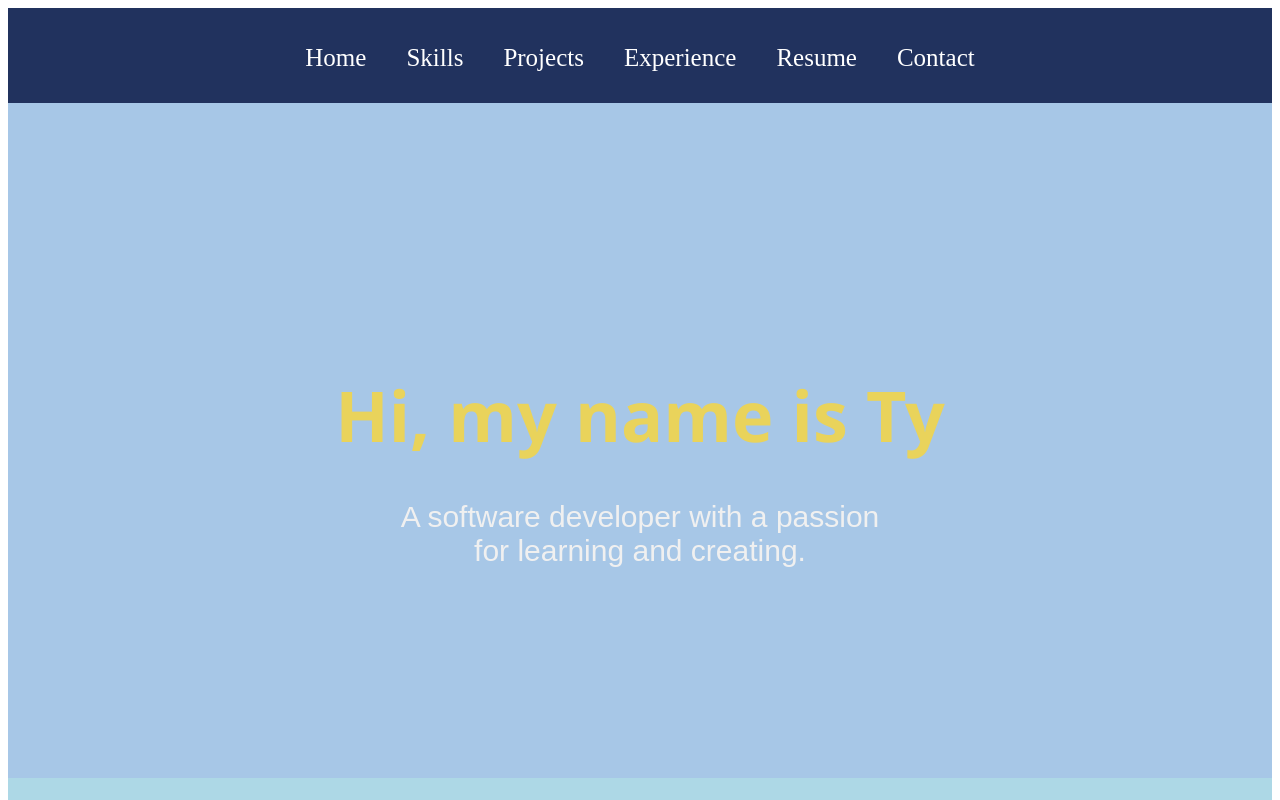
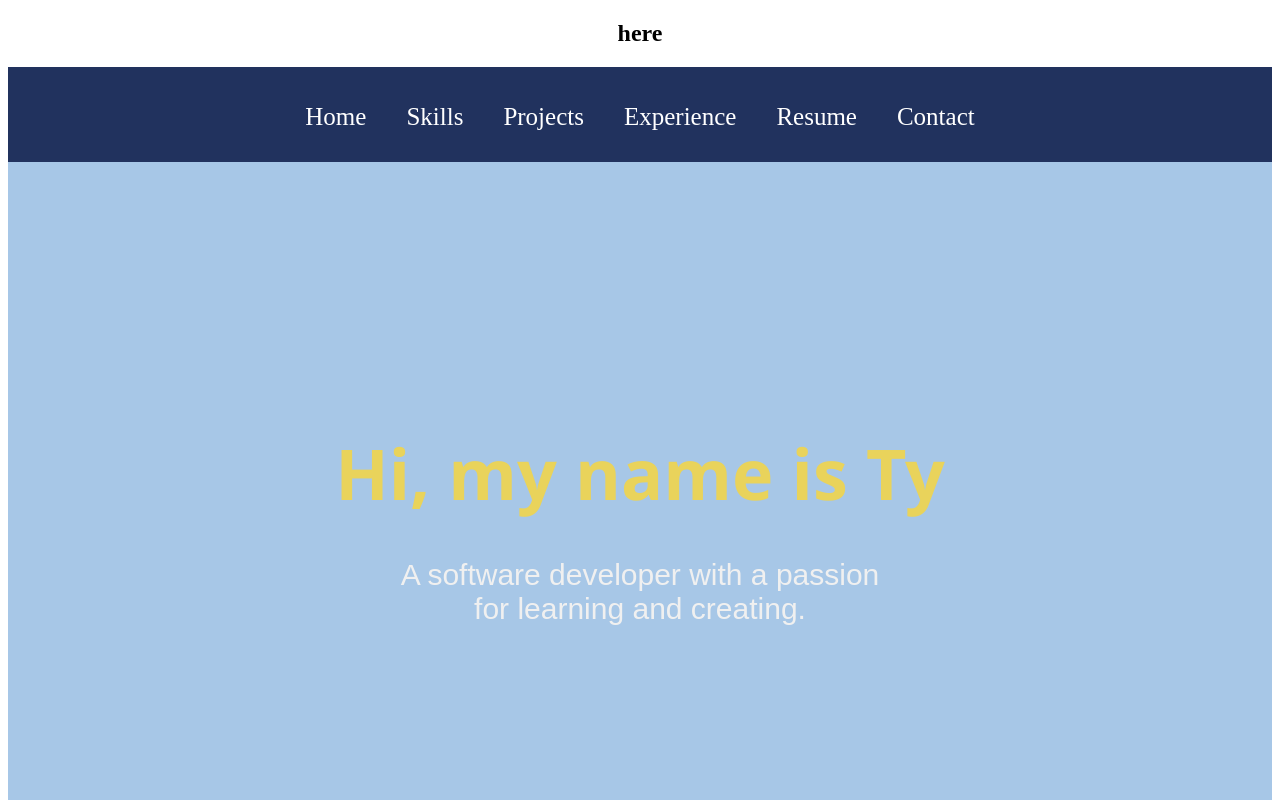
Before and after one commit to tyfetinko/website, a React (Create React App) app in the folder frontend/: page / in a window 1280 px wide. Shown: the top 800 px of the page. Built offline with nearby package versions, Linux system fonts and the light colour scheme.

Commit message:
trying to deploy

```diff
--- a/frontend/src/App.js
+++ b/frontend/src/App.js
@@ -13,6 +13,7 @@ import Resume from "./pages/Resume";
 function App() {
   return (
     <div className="App">
+      <h2>here</h2>
       <Router>
         <Navbar />
         <Routes>
```
